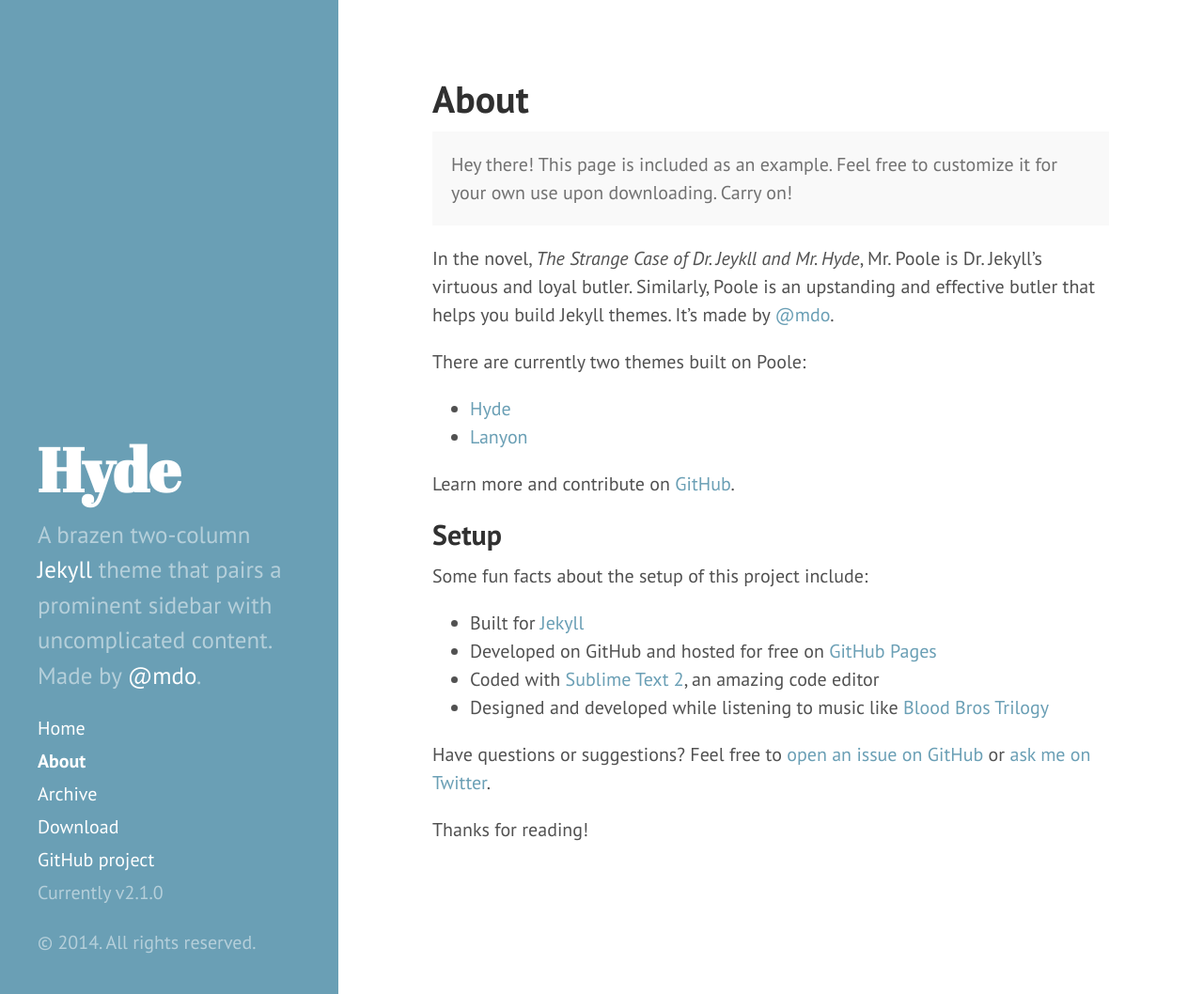
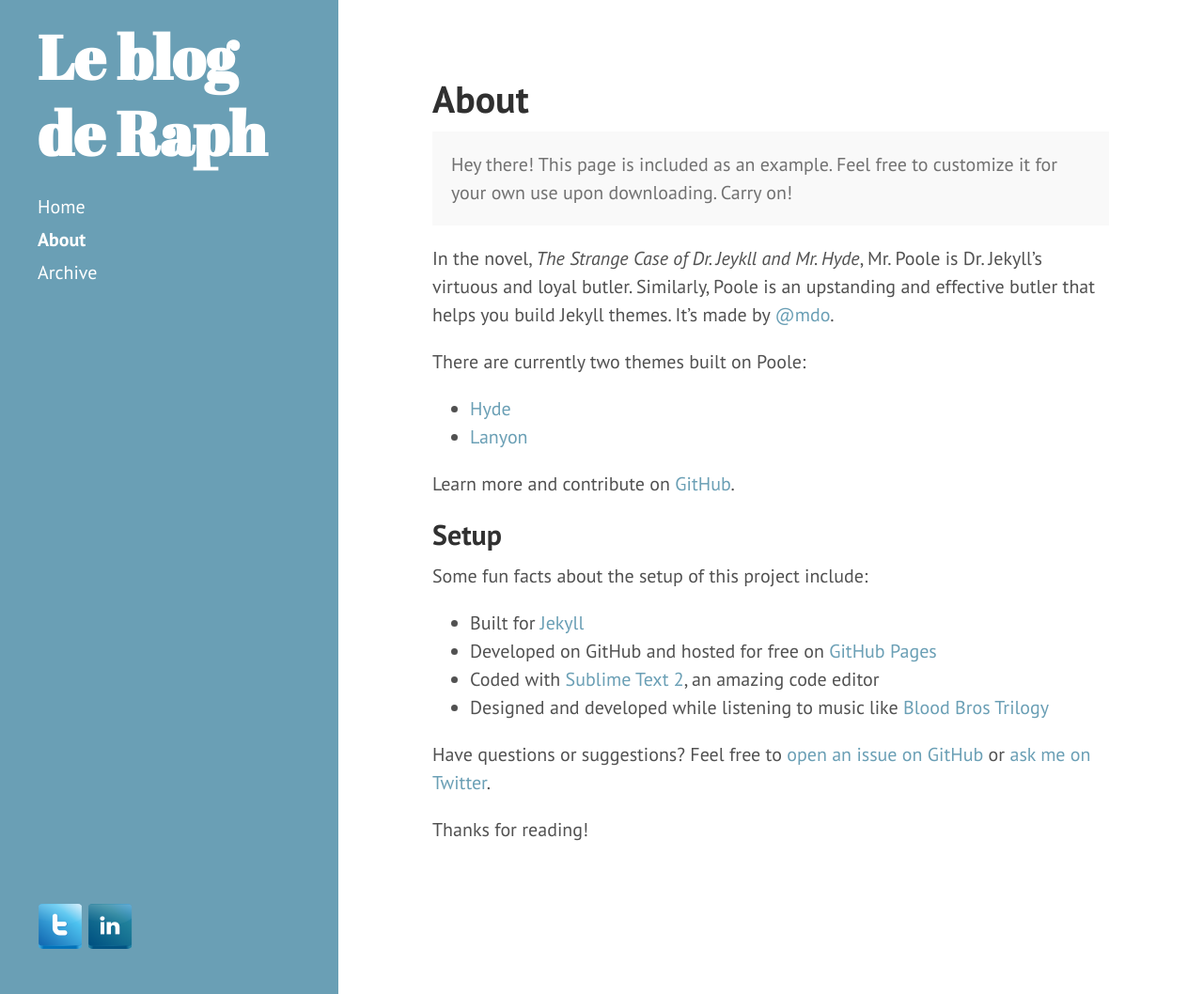
Before and after one commit to RaphaelBrugier/RaphaelBrugier, a Jekyll site: the page built from about.md, in a window 1280 px wide and 1058 px high. Shown: the whole window at 94% size. Built offline with Jekyll 4.4.1, drawn with Linux system fonts in a browser that asks for light colours; Markdown is read by kramdown in place of the engine named in the settings.

Commit message:
Social links and configuration

```diff
--- a/_config.yml
+++ b/_config.yml
@@ -7,10 +7,10 @@
 relative_permalinks: true
 
 # Setup
-title:            Hyde
-tagline:          'A Jekyll theme'
-description:      'A brazen two-column <a href="http://jekyllrb.com" target="_blank">Jekyll</a> theme that pairs a prominent sidebar with uncomplicated content. Made by <a href="https://twitter.com/mdo" target="_blank">@mdo</a>.'
-url:              http://hyde.getpoole.com
+title:            Le blog de Raph
+tagline:          ''
+description:      ''
+url:              http://www.raphael-brugier.fr/
 baseurl:          /
 
 author:
--- a/_includes/sidebar.html
+++ b/_includes/sidebar.html
@@ -26,11 +26,15 @@
         {% endif %}
       {% endfor %}
 
-      <a class="sidebar-nav-item" href="{{ site.github.repo }}/archive/v{{ site.version }}.zip">Download</a>
-      <a class="sidebar-nav-item" href="{{ site.github.repo }}">GitHub project</a>
-      <span class="sidebar-nav-item">Currently v{{ site.version }}</span>
     </nav>
+  </div>
+  <div class="container sidebar-sticky-footer">
+    <a href="https://twitter.com/rbrugier">
+      <img class="social-image" src="{{ site.baseurl }}assets/twitter-icon.png" alt=""/>
+    </a>
+    <a href="https://www.linkedin.com/in/raphaelbrugier">
+      <img class="social-image"src="{{ site.baseurl }}assets/linkedin-icon.png" alt=""/>
+    </a>
 
-    <p>&copy; {{ site.time | date: '%Y' }}. All rights reserved.</p>
   </div>
 </div>
--- a/public/css/hyde.css
+++ b/public/css/hyde.css
@@ -109,9 +109,18 @@
   .sidebar-sticky {
     position: absolute;
     right:  1rem;
-    bottom: 1rem;
+    top: 1rem;
     left:   1rem;
   }
+}
+
+@media (min-width: 48em) {
+    .sidebar-sticky-footer {
+        position: absolute;
+        right:  1rem;
+        bottom: 1rem;
+        left:   1rem;
+    }
 }
 
 
@@ -248,3 +257,7 @@
 .theme-base-0f .related-posts li a:hover {
   color: #8f5536;
 }
+
+.social-image {
+    display: inline;
+}
```
Also changed, not shown: assets/linkedin-icon.png (added), assets/twitter-icon.png (added).
